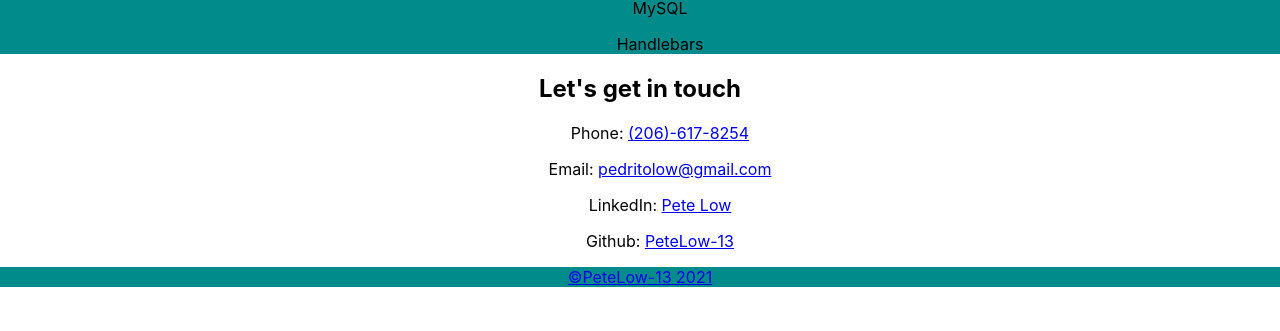
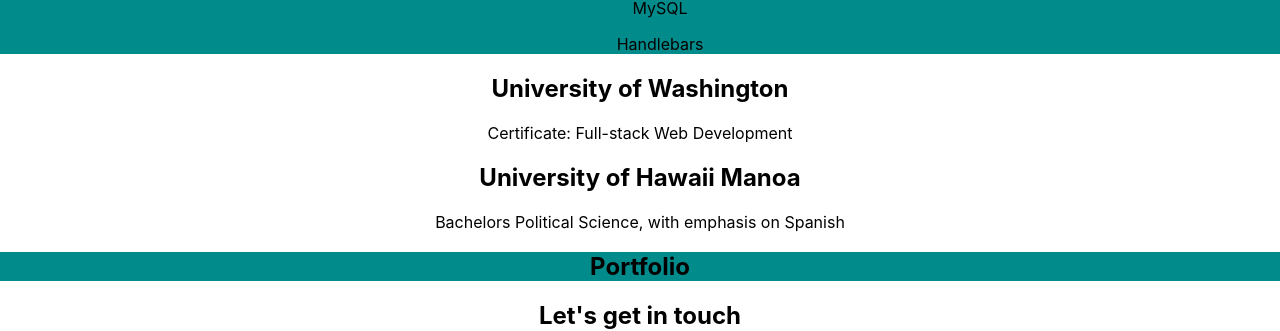
Before and after one commit to PeteLow-13/Portfolio, a React (Create React App) app: page / in a window 1280 px wide. Shown: the part 1180-1511 px from the top of the page. Before the commit the page ends 1467 px from the top, so only its background shows below. Built offline with nearby package versions, Linux system fonts and the light colour scheme.

Commit message:
added education

```diff
--- a/src/App.js
+++ b/src/App.js
@@ -1,7 +1,9 @@
 import './App.css';
 import Contact from './Components/Contact';
+import Education from './Components/Education';
 import Footer from './Components/Footer';
 import Header from './Components/Header';
+import Portfolio from './Components/Portfolio';
 import Skills from './Components/Skills';
 
 function App() {
@@ -9,6 +11,8 @@ function App() {
     <div className="App">
       <Header />
       <Skills />
+      <Education />
+      <Portfolio />
       <Contact />
       <Footer />
     </div>
--- /dev/null
+++ b/src/Components/Education/index.js
@@ -0,0 +1,15 @@
+import React from 'react';
+import './style.css';
+
+function Education() {
+    return (
+        <div className='education-container'>
+            <h2>University of Washington</h2>
+            <p>Certificate: Full-stack Web Development</p>
+            <h2>University of Hawaii Manoa</h2>
+            <p>Bachelors Political Science, with emphasis on Spanish</p>
+        </div>
+    )
+}
+
+export default Education
--- /dev/null
+++ b/src/Components/Education/style.css
@@ -0,0 +1,6 @@
+.education-container{
+
+    width: auto;
+    text-align: center;
+    /* background-color: rgb(2, 139, 139); */
+}
--- a/src/Components/Portfolio/index.js
+++ b/src/Components/Portfolio/index.js
@@ -1,11 +1,12 @@
-import React from 'react'
+import React from 'react';
+import './style.css';
 
 function Portfolio() {
     return (
         <div className='portfolio-container'>
+            <h2>Portfolio</h2>
 
         </div>
     )
-}
- className='portfolio-container'
+    }
 export default Portfolio
--- a/src/Components/Portfolio/style.css
+++ b/src/Components/Portfolio/style.css
@@ -0,0 +1,6 @@
+.portfolio-container {
+
+    width: auto;
+    text-align: center;
+    background-color: rgb(2, 139, 139);
+}
```
Also changed, not shown: 1 other file (tests, documents, lock files or other folders).
